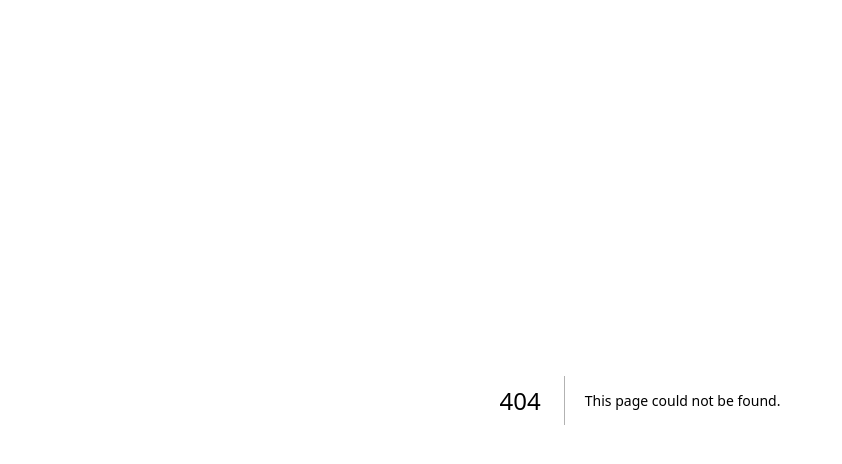
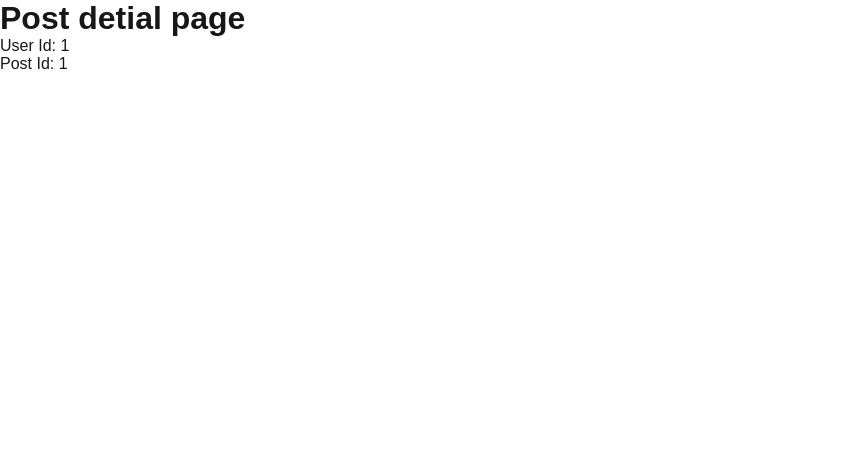
Before and after one commit to apni-coding/Next.js-Mastery-in-Hindi, a Next.js app: page /users/1/post/1 in a window 1280 px wide. Before the commit this address had no page. Shown: the top 464 px of the page, without its empty margins (0-842 px from the left). Built offline with nearby package versions, Linux system fonts and the light colour scheme.

Commit message:
catch all dyanmic routes

```diff
--- a/src/app/product/[id]/page.js
+++ b/src/app/product/[id]/page.js
@@ -4,3 +4,4 @@ export default async function ProductDetailPage({params}){
         <h1>Product Detail Page: {id}</h1>
     )
 }
+// http://localhost:3000/users/101/post/44
--- /dev/null
+++ b/src/app/users/[userId]/post/[postId]/page.js
@@ -0,0 +1,14 @@
+export default async function PostDetailsPage({params}){
+    const {userId, postId} = await params;
+
+    return (
+        <>
+        <h1>Post detial page</h1>
+        <p>User Id: {userId}</p>
+        <p>Post Id: {postId}</p>
+
+        </>
+    )
+}
+
+//http://localhost:3000/docs/react/components/button
```
Also changed, not shown: src/app/docs/[...slug]/page.js (added, +13 -0 lines).
